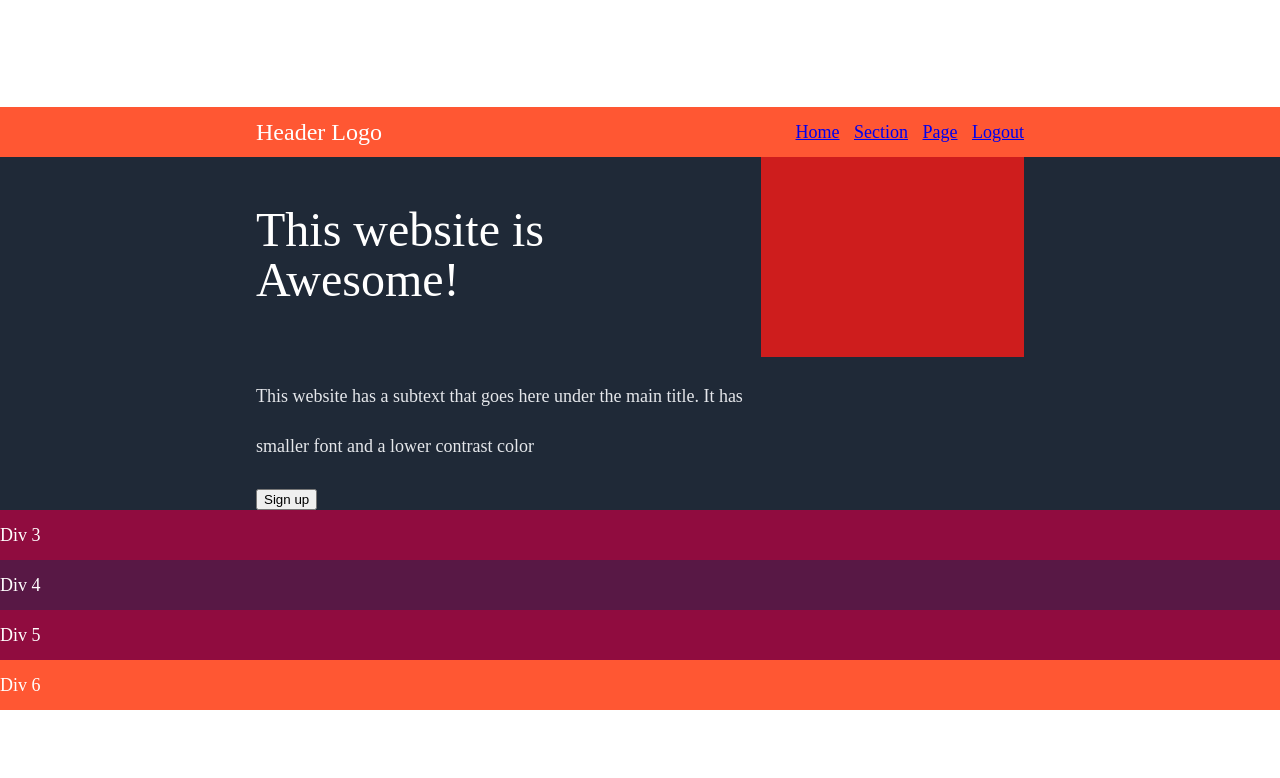
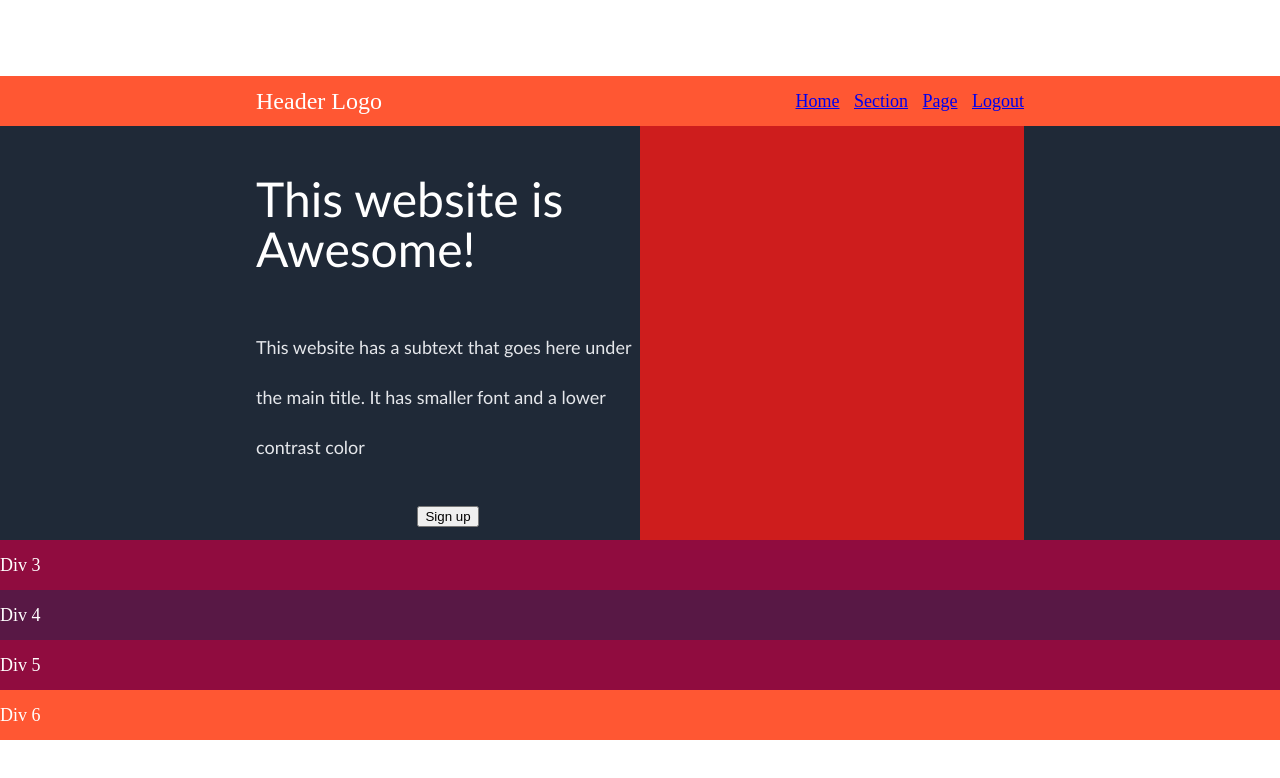
Before and after one commit to lbcbtc1992/thelandingpage, a plain HTML site: page index.html in a window 1280 px wide. Drawn offline with Linux system fonts and the light colour scheme.

Commit message:
discovered flex:1

```diff
--- a/styles.css
+++ b/styles.css
@@ -4,6 +4,7 @@
     align-items: center;
     justify-content: center;
     height: 100vh;
+
 
   }
 
@@ -33,7 +34,7 @@
 
  #menu {
 
-    display: flex;
+
     flex-direction: row;
     font-size:18px;
 
@@ -58,7 +59,8 @@
   }
 
   #logo {
-    margin-left: 20%;
+
+    margin-left:  20%;
     font-size: 24px;
   }
 
@@ -75,10 +77,12 @@
 
 
 
+
+
     }
 
     .box2-left {
-        display: flex;
+        flex: 1;
         margin-left:20%;
         flex-direction: column;
         align-items: flex-start;
@@ -89,6 +93,7 @@
     p {
         text-align: left;
         word-wrap: break-word;
+        font-family: 'Gill Sans', 'Gill Sans MT', Calibri, 'Trebuchet MS', sans-serif;
     }
 
     .headerText {
@@ -102,10 +107,9 @@
     }
 
     .box2-right {
-        display: flex;
+        flex: 1;
         margin-right:20%;
-        width: 400px; /* Adjust width as needed */
-        height: 200px; /* Adjust height as needed */
+         /* Adjust height as needed */
         background-color: #ce1d1d; /* Placeholder background color */
         /* Optionally, you can use a background image as a placeholder */
         /* background-image: url('placeholder.jpg'); */
```
